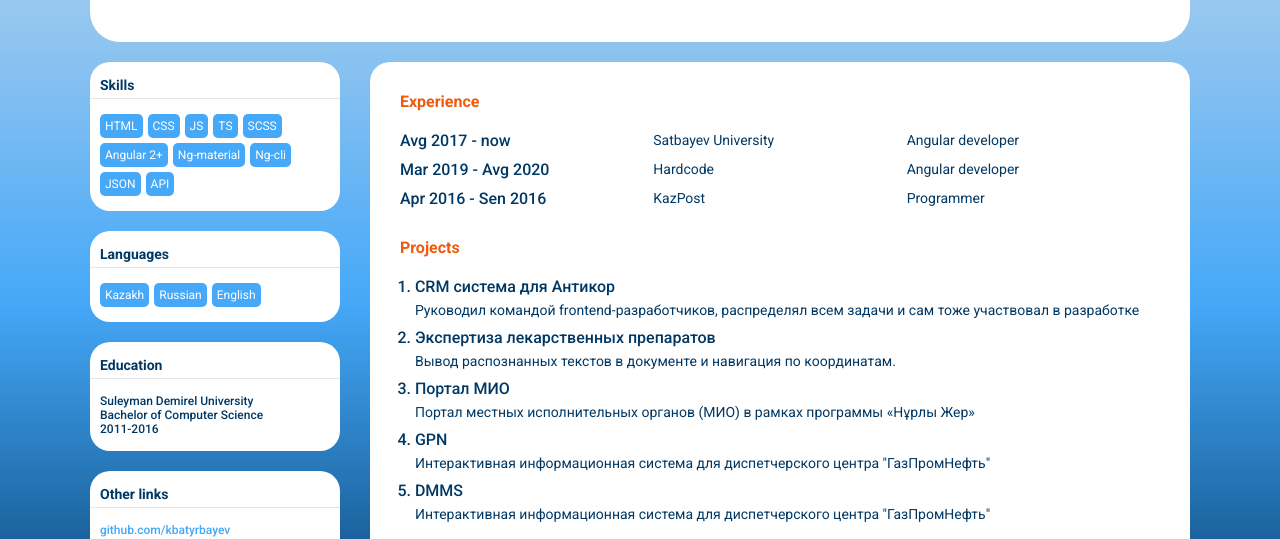
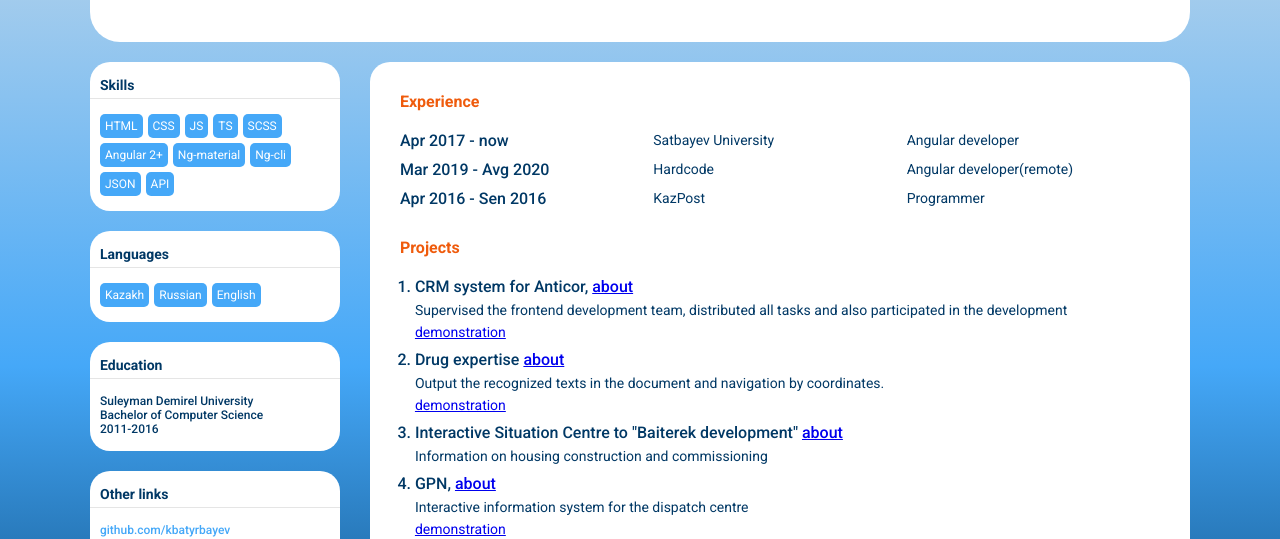
Before and after one commit to kbatyrbayev/cv-landing, a plain HTML site: page index.html in a window 1280 px wide. Shown: the part 268-807 px from the top of the page. Drawn offline with Linux system fonts and the light colour scheme.

Commit message:
fix project list

```diff
--- a/index.html
+++ b/index.html
@@ -119,14 +119,14 @@
           </h2>
           <div class="experience__body">
             <div class="work">
-              <div class="work__period">Avg 2017 - now</div>
+              <div class="work__period">Apr 2017 - now</div>
               <div class="work__place">Satbayev University</div>
               <div class="work__position">Angular developer</div>
             </div>
             <div class="work">
               <div class="work__period">Mar 2019 - Avg 2020</div>
               <div class="work__place">Hardcode</div>
-              <div class="work__position">Angular developer</div>
+              <div class="work__position">Angular developer(remote)</div>
             </div>
             <div class="work">
               <div class="work__period">Apr 2016 - Sen 2016</div>
@@ -142,24 +142,41 @@
           <div class="projects__body">
             <ol class="list">
               <li class="item">
-                <strong>CRM система для Антикор</strong>
-                <p>Руководил командой frontend-разработчиков, распределял всем задачи и сам тоже участвовал в разработке</p>
+                <strong>
+                  CRM system for Anticor,
+                  <a href="https://www.gov.kz/memleket/entities/anticorruption/about?lang=en" target="_blank">about</a>
+                </strong>
+                <p>Supervised the frontend development team, distributed all tasks and also participated in the development</p>
+                <p><a href="#" target="_blank">demonstration</a></p>
               </li>
               <li class="item">
-                <strong>Экспертиза лекарственных препаратов</strong>
-                <p>Вывод распознанных текстов в документе и навигация по координатам.</p>
+                <strong>Drug expertise
+                  <a href="https://www.ndda.kz/category/expertise_lek_sredstv" target="_blank">about</a>
+                </strong>
+                <p>Output the recognized texts in the document and navigation by coordinates.</p>
+                <p><a href="#" target="_blank">demonstration</a></p>
               </li>
               <li class="item">
-                <strong>Портал МИО</strong>
-                <p>Портал местных исполнительных органов (МИО) в рамках программы «Нұрлы Жер»</p>
+                <strong>
+                  Interactive Situation Centre to "Baiterek development"
+                  <a href="https://forbes.kz/process/property/kak_bayterek_development_vnedryaet_it_v_stroitelstve_v_ramkah_nrlyi_jer/" target="_blank">about</a>
+                </strong>
+                <p>Information on housing construction and commissioning</p>
               </li>
               <li class="item">
-                <strong>GPN</strong>
-                <p>Интерактивная информационная система для диспетчерского центра "ГазПромНефть"</p>
+                <strong>GPN,
+                  <a href="https://www.fontanka.ru/longreads/68986096/" target="_blank">about</a>
+                </strong>
+                <p>Interactive information system for the dispatch centre</p>
+                <p><a href="#" target="_blank">demonstration</a></p>
+                <p></p>
               </li>
               <li class="item">
-                <strong>DMMS</strong>
-                <p>Интерактивная информационная система для диспетчерского центра "ГазПромНефть"</p>
+                <strong>DMMS,
+                  <a href="https://dmms.kz/" target="_blank">about</a>
+                </strong>
+                <p>DMMS is a tool for safe, efficient and responsive production management, as well as an effective solution to ensure the safety of personnel and increase the productivity of business processes of an industrial enterprise</p>
+                <p><a href="#" target="_blank">demonstration</a></p>
               </li>
             </ol>
           </div>
```
